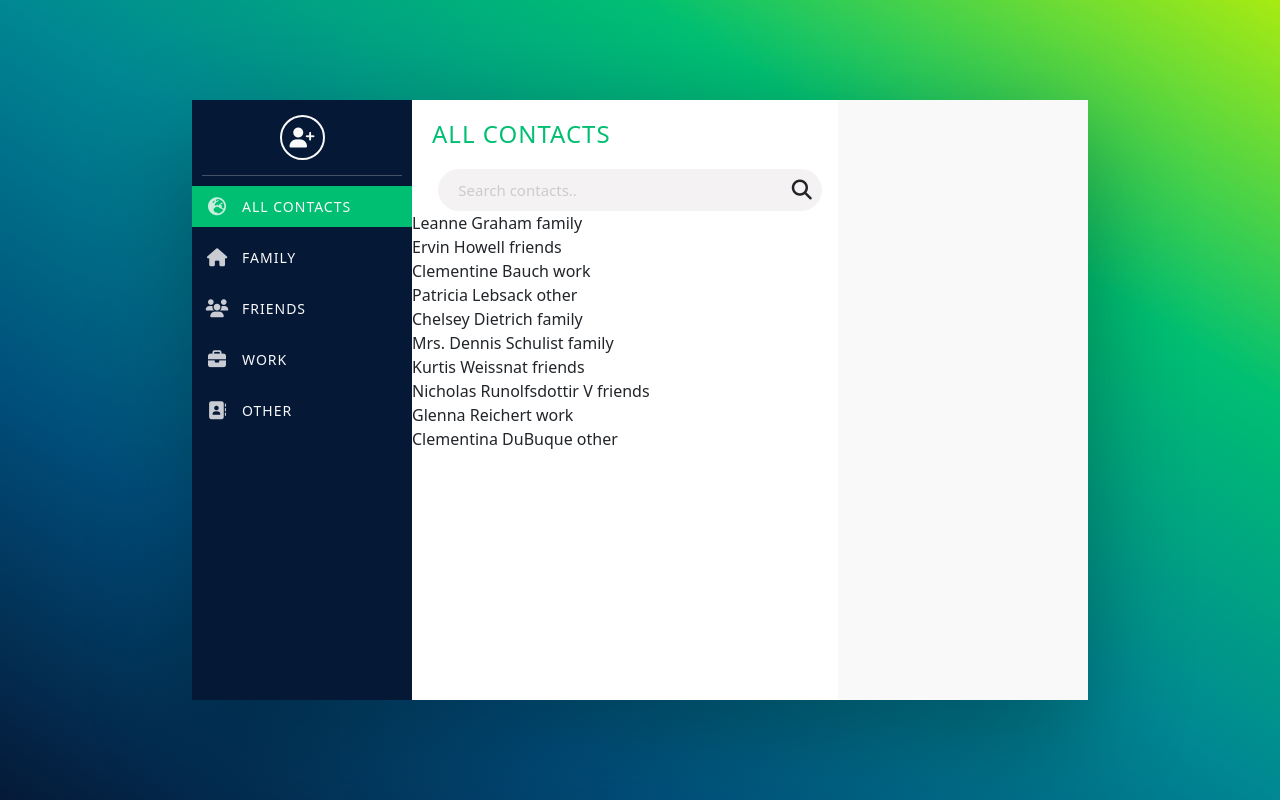
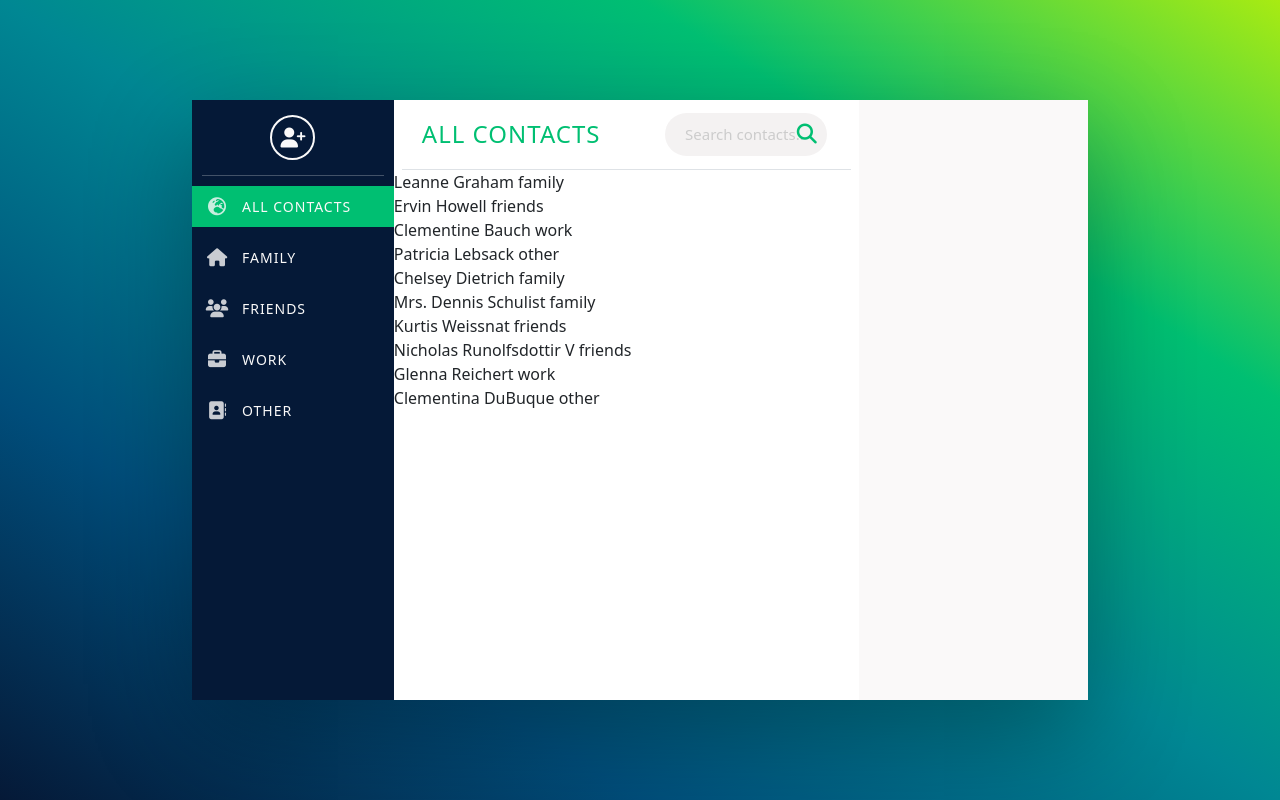
Before and after one commit to marichka-offen/phone-book, a Vue app: page / in a window 1280 px wide. Built offline with nearby package versions, Linux system fonts and the light colour scheme.

Commit message:
Fixed top bar styling

```diff
--- a/src/components/ContactList.vue
+++ b/src/components/ContactList.vue
@@ -1,9 +1,12 @@
 <template>
   <div>
-    <Header
-      ><h2 slot="header">{{ category }}</h2></Header
-    >
-    <search-bar @change="onChange" />
+    <div class="d-flex justify-content-between border-bottom">
+      <Header
+        ><h2 slot="header">{{ category }}</h2></Header
+      >
+      <search-bar @change="onChange" />
+    </div>
+
     <contact
       v-for="contact in filteredContacts"
       :key="contact.id"
@@ -47,4 +50,12 @@ export default {
 }
 </script>
 
-<style lang="scss" scoped></style>
+<style lang="scss" scoped>
+// variables
+$color-grey-light-2: #f4f2f2;
+
+.border-bottom {
+  margin: 0 8px;
+  border-bottom: 1px solid $color-grey-light-2;
+}
+</style>
--- a/src/components/SearchBar.vue
+++ b/src/components/SearchBar.vue
@@ -16,11 +16,13 @@ export default {}
 
 <style lang="scss" scoped>
 // variables
+$primary-color: #00bf72;
 $color-grey-light-2: #f4f2f2;
 $color-grey-light-3: #f0eeee;
 $color-grey-light-4: #ccc;
 
 .search {
+  margin-right: 20px;
   flex: 0 0 40%;
   display: flex;
   align-items: center;
@@ -28,7 +30,7 @@ $color-grey-light-4: #ccc;
 
   & input {
     font-size: 15px;
-    color: inherit;
+    color: $primary-color;
     background-color: $color-grey-light-2;
     border: none;
     padding: 10px 20px;
@@ -57,6 +59,7 @@ $color-grey-light-4: #ccc;
 
   & i {
     font-size: 20px;
+    color: $primary-color;
   }
 }
 </style>
--- a/src/views/AllContacts.vue
+++ b/src/views/AllContacts.vue
@@ -1,7 +1,9 @@
 <template>
   <div>
-    <Header><h2 slot="header">All Contacts</h2></Header>
-    <search-bar @change="onChange" />
+    <div class="d-flex justify-content-between border-bottom">
+      <Header><h2 slot="header">All Contacts</h2></Header>
+      <search-bar @change="onChange" />
+    </div>
     <contact
       v-for="contact in filteredContacts"
       :key="contact.id"
@@ -39,4 +41,12 @@ export default {
 }
 </script>
 
-<style lang="scss" scoped></style>
+<style lang="scss" scoped>
+// variables
+$color-grey-light-2: #f4f2f2;
+
+.border-bottom {
+  margin: 0 8px;
+  border-bottom: 1px solid $color-grey-light-2;
+}
+</style>
```
